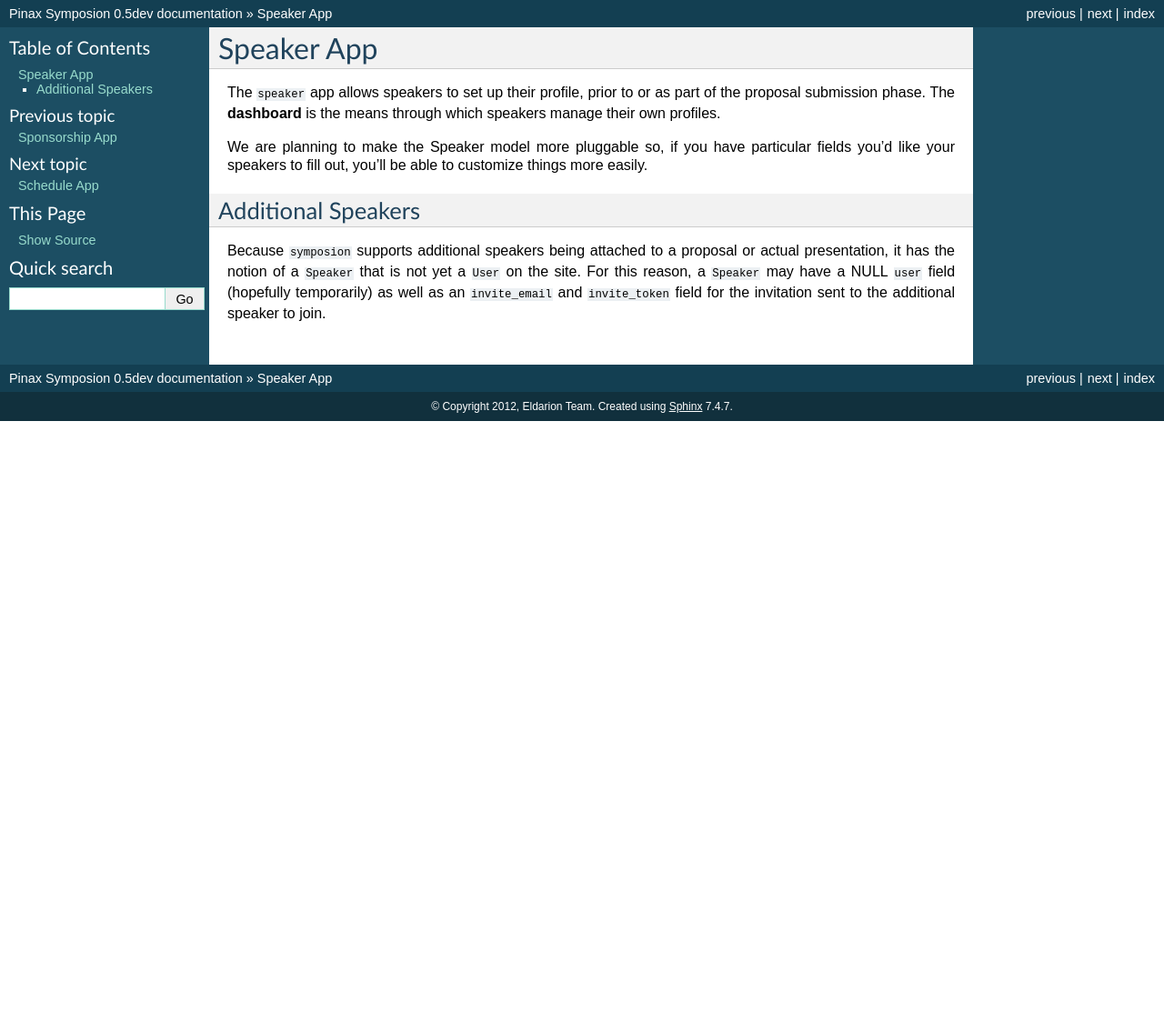
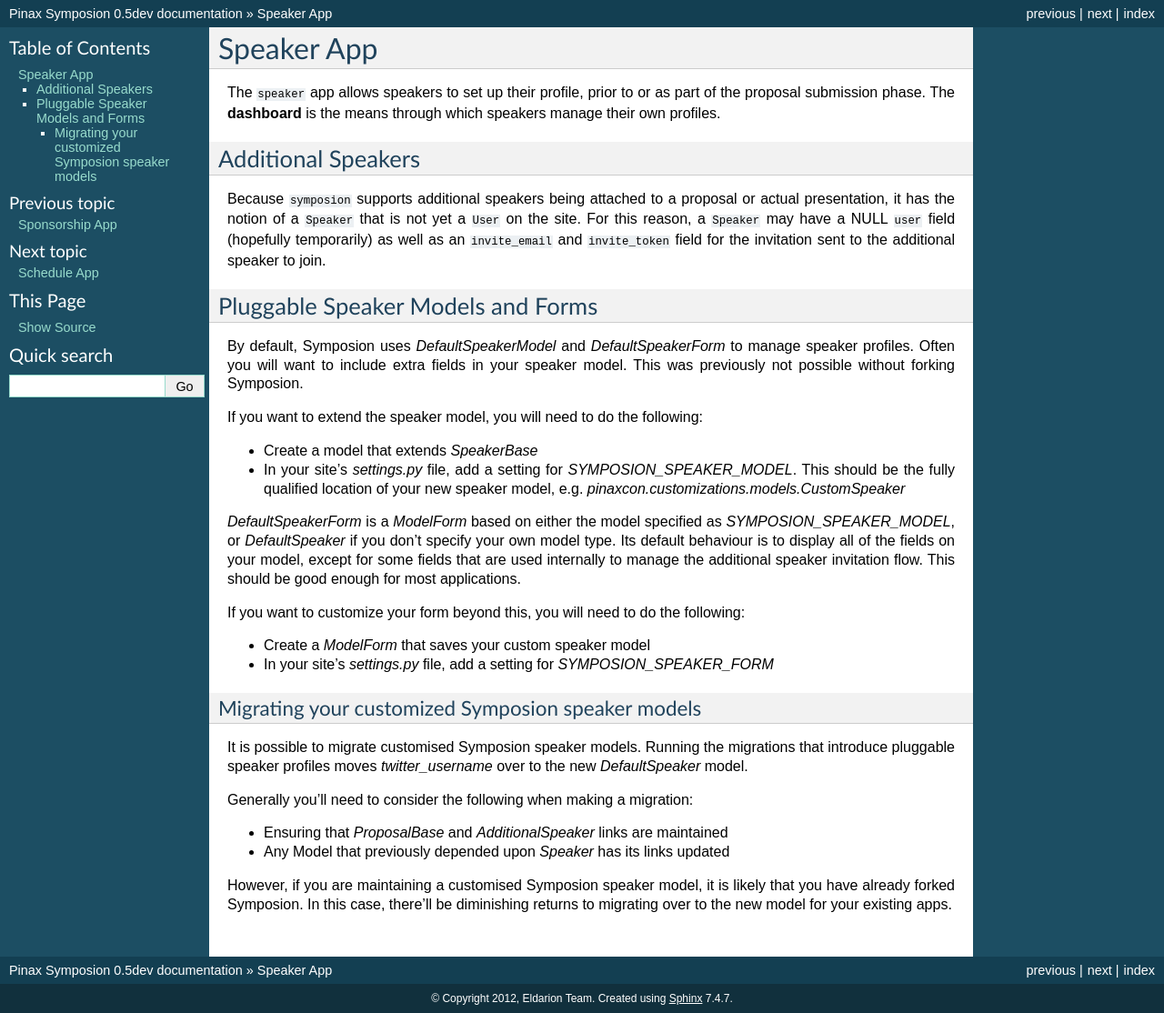
Before and after one commit to pinax/symposion, a Sphinx documentation site: the page built from docs/speakers.rst, in a window 1280 px wide. Shown: the whole page at 91% size. Built offline with Sphinx 7.4.7, drawn with Linux system fonts in a browser that asks for light colours; before the commit the page ends 900 px from its top, so only the background shows below that.

Commit message:
Documents the new, pluggable speakers model

```diff
--- a/docs/speakers.rst
+++ b/docs/speakers.rst
@@ -5,9 +5,6 @@
 part of the proposal submission phase. The **dashboard** is the means through
 which speakers manage their own profiles.
 
-We are planning to make the Speaker model more pluggable so, if you have
-particular fields you'd like your speakers to fill out, you'll be able to
-customize things more easily.
 
 Additional Speakers
 -------------------
@@ -20,3 +17,50 @@
 to join.
 
 .. todo:: perhaps explain the invitation flow
+
+
+Pluggable Speaker Models and Forms
+----------------------------------
+
+By default, Symposion uses `DefaultSpeakerModel` and `DefaultSpeakerForm` to
+manage speaker profiles. Often you will want to include extra fields in your
+speaker model. This was previously not possible without forking Symposion.
+
+If you want to extend the speaker model, you will
+need to do the following:
+
+- Create a model that extends `SpeakerBase`
+- In your site's `settings.py` file, add a setting for
+  `SYMPOSION_SPEAKER_MODEL`. This should be the fully qualified location of
+  your new speaker model, e.g. `pinaxcon.customizations.models.CustomSpeaker`
+
+`DefaultSpeakerForm` is a `ModelForm` based on either the model specified as
+`SYMPOSION_SPEAKER_MODEL`, or  `DefaultSpeaker` if you don't specify your own
+model type. Its default behaviour is to display all of the fields on your
+model, except for some fields that are used internally to manage the additional
+speaker invitation flow. This should be good enough for most applications.
+
+If you want to customize your form beyond this, you will need to do the
+following:
+
+- Create a `ModelForm` that saves your custom speaker model
+- In your site's `settings.py` file, add a setting for
+  `SYMPOSION_SPEAKER_FORM`
+
+
+
+Migrating your customized Symposion speaker models
+~~~~~~~~~~~~~~~~~~~~~~~~~~~~~~~~~~~~~~~~~~~~~~~~~~
+
+It is possible to migrate customised Symposion speaker models. Running the
+migrations that introduce pluggable speaker profiles moves `twitter_username`
+over to the new `DefaultSpeaker` model.
+
+Generally you'll need to consider the following when making a migration:
+
+- Ensuring that `ProposalBase` and `AdditionalSpeaker` links are maintained
+- Any Model that previously depended upon `Speaker` has its links updated
+
+However, if you are maintaining a customised Symposion speaker model, it is
+likely that you have already forked Symposion. In this case, there'll be
+diminishing returns to migrating over to the new model for your existing apps.
```
